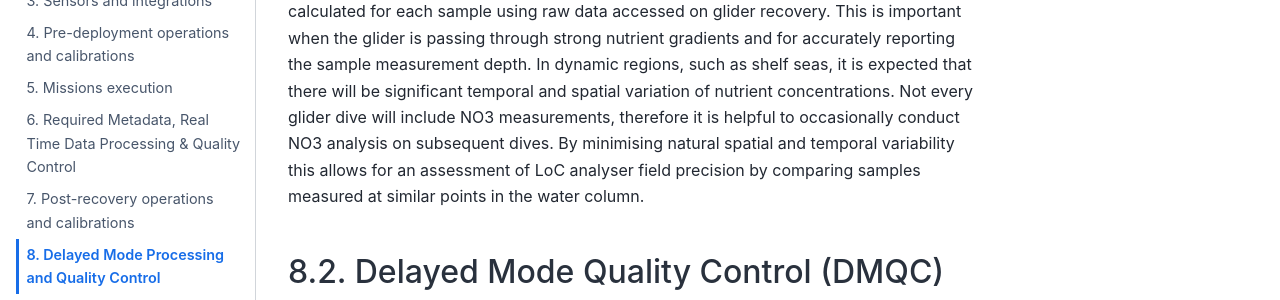
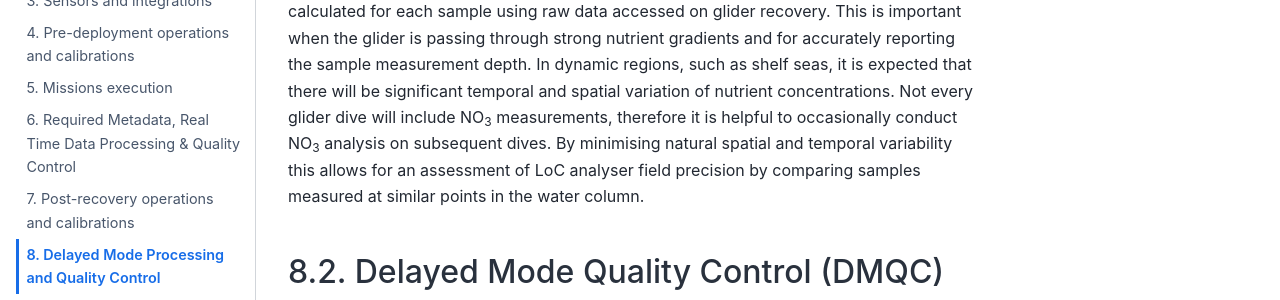
Before and after one commit to OceanGlidersCommunity/Nitrate_SOP, a Jupyter Book: the page built from sections/nitrate_dmqc.md, in a window 1280 px wide and 900 px high, scrolled down 1516 px. Shown: the part 311-611 px from the top of the window. Built offline with Jupyter Book 1.0.4 settings and Sphinx 7.4.7 and the Sphinx Book theme 1.1.4, drawn with Linux system fonts in a browser that asks for light colours; cross-references to code outside the pages are shown as plain code; some of the changed text lies outside the part shown.

Commit message:
Update nitrate_dmqc.md

```diff
--- a/sections/nitrate_dmqc.md
+++ b/sections/nitrate_dmqc.md
@@ -35,7 +35,7 @@ For the lab-on-chip analyser there are a number of post processing steps to be c
 
 4. Compare the data product to climatological data and if available grab samples collected at beginning and end of deployment.
 
-It is important to note that LoC sample intake takes approximately 15-20 seconds, the precise duration, and hence vertical distance over which the sample is collected, can be calculated for each sample using raw data accessed on glider recovery. This is important when the glider is passing through strong nutrient gradients and for accurately reporting the  sample measurement depth. In dynamic regions, such as shelf seas, it is expected that there will be significant temporal and spatial variation of nutrient concentrations. Not every glider dive will include NO3 measurements, therefore it is helpful to occasionally conduct NO3 analysis on subsequent dives. By minimising natural spatial and temporal variability this allows for an assessment of LoC analyser field precision by comparing samples measured at similar points in the water column.
+It is important to note that LoC sample intake takes approximately 15-20 seconds, the precise duration, and hence vertical distance over which the sample is collected, can be calculated for each sample using raw data accessed on glider recovery. This is important when the glider is passing through strong nutrient gradients and for accurately reporting the  sample measurement depth. In dynamic regions, such as shelf seas, it is expected that there will be significant temporal and spatial variation of nutrient concentrations. Not every glider dive will include NO<sub>3</sub> measurements, therefore it is helpful to occasionally conduct NO<sub>3</sub> analysis on subsequent dives. By minimising natural spatial and temporal variability this allows for an assessment of LoC analyser field precision by comparing samples measured at similar points in the water column.
 
 ## Delayed Mode Quality Control (DMQC)
 ### UV Spectrometers
```
